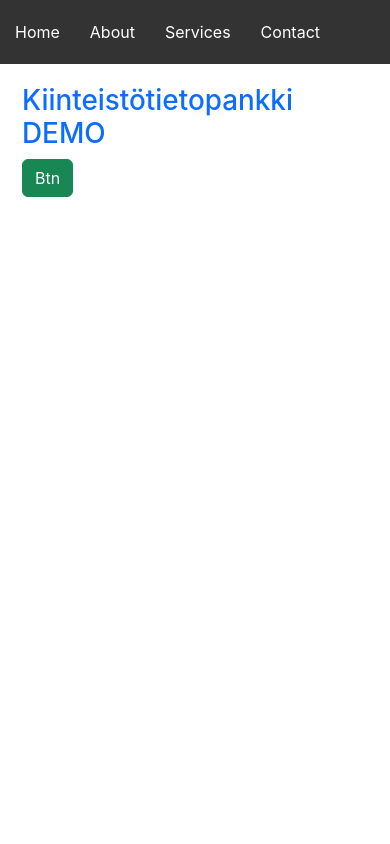
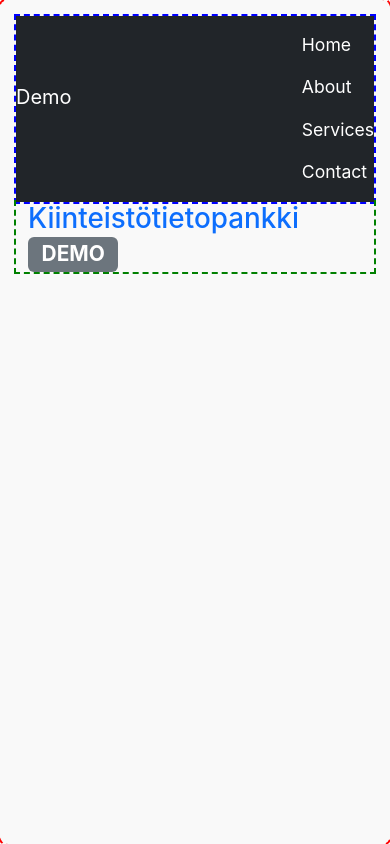
Before and after one commit to Kiinteistotietopankki/KTP_demo, a React (Create React App) app in the folder client/: page / in a window 390 px wide. Built offline with nearby package versions, Linux system fonts and the light colour scheme.

Commit message:
simplifying styling

```diff
--- a/client/src/App.css
+++ b/client/src/App.css
@@ -1,38 +1,37 @@
-.App {
-  text-align: center;
+
+.app-container {
+  max-width: 1200px;      /* Keep it readable on big screens */
+  margin: 0 auto;
+  padding: 1rem;          /* Nice breathing room */
+  background-color: #f9f9f9; /* Light grey background */
+  min-height: 100vh;      /* Fill full viewport height */
+  box-shadow: 0 4px 12px rgba(0, 0, 0, 0.05); /* Soft shadow */
+  border-radius: 0.5rem;  /* Rounded corners */
+  outline: 2px dashed red;
 }
 
-.App-logo {
-  height: 40vmin;
-  pointer-events: none;
+/* ====== */
+
+.main-content{
+  outline: 2px dashed green;
 }
 
-@media (prefers-reduced-motion: no-preference) {
-  .App-logo {
-    animation: App-logo-spin infinite 20s linear;
-  }
+.sidebar-wrapper {
+  outline: 2px dashed blue;
+  flex-direction: column;
 }
 
-.App-header {
-  background-color: #282c34;
-  min-height: 100vh;
-  display: flex;
-  flex-direction: column;
-  align-items: center;
-  justify-content: center;
-  font-size: calc(10px + 2vmin);
+
+/* ====== */
+
+.nav-item {
   color: white;
+  font-size: 1.1rem;
 }
 
-.App-link {
-  color: #61dafb;
+
+.content {
+  margin-left: 250px; /* Push content to the right of the sidebar */
+  padding: 20px;
+  flex-grow: 1;
 }
-
-@keyframes App-logo-spin {
-  from {
-    transform: rotate(0deg);
-  }
-  to {
-    transform: rotate(360deg);
-  }
-}
--- a/client/src/components/Sidebar.css
+++ /dev/null
@@ -1,69 +0,0 @@
-/* src/components/Sidebar.css */
-.sidebar {
-    width: 150px;
-    height: 100vh;
-    position: fixed;
-    top: 0;
-    left: 0;
-    background-color: #333;
-    padding-top: 20px;
-    transition: all 0.3s ease;
-  }
-
-  .sidebar ul {
-    list-style-type: none;
-    padding: 0;
-    margin: 0;
-  }
-
-  .sidebar ul li {
-    padding: 10px;
-  }
-
-  .sidebar ul li a {
-    color: white;
-    text-decoration: none;
-    display: block;
-  }
-
-  .sidebar ul li a:hover {
-    background-color: #575757;
-  }
-
-  /* src/App.css */
-  .app-container {
-    display: flex;
-  }
-
-  .main-content {
-    margin-left: 250px;
-    padding: 20px;
-  }
-
-  /* Mobile friendly styles */
-  @media (max-width: 768px) {
-    /* Convert sidebar to a top navigation bar */
-    .sidebar {
-      width: 100%;
-      height: auto;
-      position: relative;
-      padding: 10px 0;
-    }
-
-    /* Display list items inline for a horizontal menu */
-    .sidebar ul li {
-      display: inline-block;
-      padding: 10px 15px;
-    }
-
-    /* Adjust the main content margin when sidebar is on top */
-    .main-content {
-      margin-left: 0;
-      padding: 20px 10px;
-    }
-
-    /* Optionally stack the app container vertically */
-    .app-container {
-      flex-direction: column;
-    }
-  }
--- a/client/src/components/Sidebar.js
+++ b/client/src/components/Sidebar.js
@@ -1,16 +1,24 @@
-// src/components/Sidebar.js
+import { Navbar, Nav } from 'react-bootstrap';  // Importing the necessary Bootstrap components
 import { Link } from 'react-router-dom';
-import './Sidebar.css';  // Optional CSS for styling the sidebar
+import '../App.css';
 
 function Sidebar() {
   return (
-    <div className="sidebar">
-      <ul>
-        <li><Link to="/">Home</Link></li>
-        <li><Link to="/about">About</Link></li>
-        <li><Link to="/services">Services</Link></li>
-        <li><Link to="/contact">Contact</Link></li>
-      </ul>
+    <div className="sidebar-wrapper">
+        <Navbar
+            bg="dark"
+            variant="dark"
+            className="sidebar"
+            expand="lg"
+        >
+                <Navbar.Brand as={Link} to="/" className="mb-4">Demo</Navbar.Brand>
+                <Nav className="flex-column">
+                <Nav.Link as={Link} to="/" className="nav-item">Home</Nav.Link>
+                <Nav.Link as={Link} to="/about" className="nav-item">About</Nav.Link>
+                <Nav.Link as={Link} to="/services" className="nav-item">Services</Nav.Link>
+                <Nav.Link as={Link} to="/contact" className="nav-item">Contact</Nav.Link>
+                </Nav>
+        </Navbar>
     </div>
   );
 }
--- a/client/src/pages/Home.css
+++ /dev/null
@@ -1,22 +0,0 @@
-.home-page {
-    padding: 50px;
-    background-color: #f4f4f4;
-    border-radius: 7%;
-  }
-
-  .home-page h2 {
-    text-align: center;
-    color: #333;
-  }
-
-  .custom-button {
-    background-color: #4CAF50;
-    color: white;
-    border: none;
-    padding: 10px 20px;
-    cursor: pointer;
-  }
-
-  .custom-button:hover {
-    background-color: #45a049;
-  }
--- a/client/src/pages/Home.js
+++ b/client/src/pages/Home.js
@@ -1,21 +1,15 @@
 import React from 'react';
-import './Home.css';
+import Badge from 'react-bootstrap/Badge';
+import '../App.css';
 
-function TestBoostrap() {
+
+function Home() {
   return (
     <div className="container">
-      <h1 className="text-primary">Kiinteistötietopankki DEMO</h1>
-      <button className="btn btn-success">Btn</button>
+      <h1 className='text-primary'>Kiinteistötietopankki <Badge bg="secondary">DEMO</Badge></h1>
     </div>
   );
 }
 
-function Home() {
-  return (
-    <>
-    <TestBoostrap />
-    </>
-  );
-}
 
 export default Home;
```
